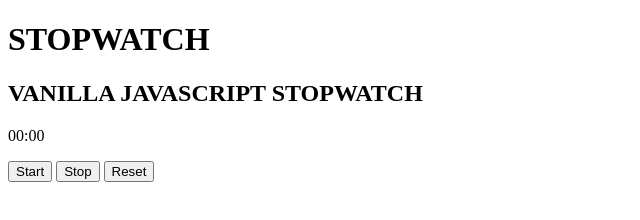
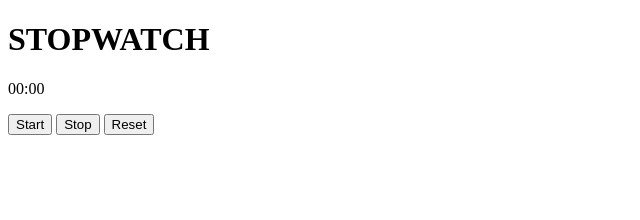
Before and after one commit to EnoLaf/Training-Projects, a plain HTML site: page Stopwatch/index.html in a window 1280 px wide. Shown: the whole page, without its empty margins (0-640 px from the left). Drawn offline with Linux system fonts and the light colour scheme.

Commit message:
Update index.html

```diff
--- a/Stopwatch/index.html
+++ b/Stopwatch/index.html
@@ -10,9 +10,10 @@
 
 <body>
     <h1>STOPWATCH</h1>
-    <h2>VANILLA JAVASCRIPT STOPWATCH</h2>
-    <p><span id="seconds">00</span>:<span id="minutes">00</span></p>
+    <p><span id="minutes">00</span>:<span id="seconds">00</span></p>
     <button id="start">Start</button>
     <button id="stop">Stop</button>
     <button id="reset">Reset</button>
+
+    <script src="app.js"></script>
 </body>
```
